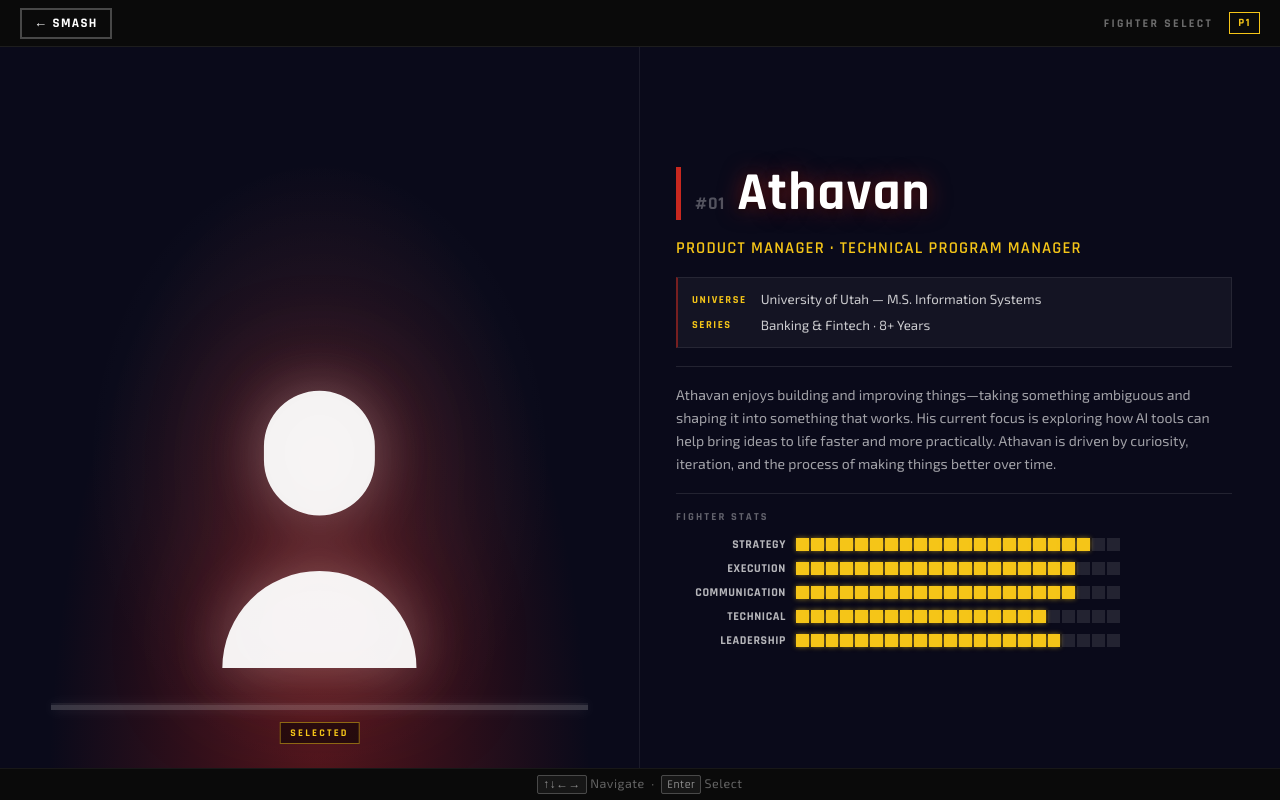
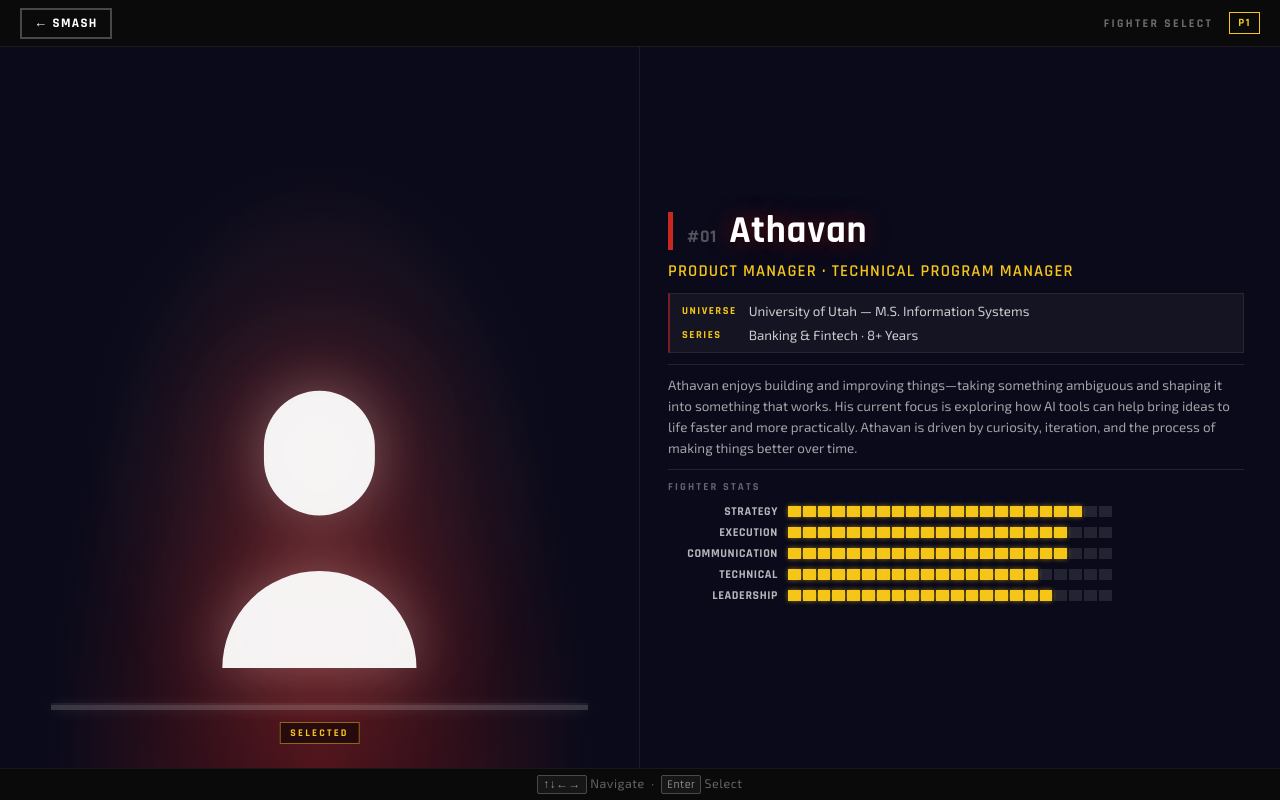
Before and after one commit to atgko/ssbu-portfolio, a React (Vite) app: page /about in a window 1280 px wide. Built offline with nearby package versions, Linux system fonts and the light colour scheme.

Commit message:
fix: compact About page to fit single viewport without scrolling
Reduce vertical footprint of info panel: gap 18px→11px, padding
36px→20px, name font 4rem→3rem, meta box padding/gap tightened,
bio line-height 1.65→1.55, stats gap 9px→6px, segment height 13px→11px

```diff
--- a/src/pages/About.module.css
+++ b/src/pages/About.module.css
@@ -141,8 +141,8 @@
   display: flex;
   flex-direction: column;
   justify-content: center;
-  gap: 18px;
-  padding: 36px 48px 36px 36px;
+  gap: 11px;
+  padding: 20px 36px 20px 28px;
   overflow-y: auto;
 }
 
@@ -164,7 +164,7 @@
 
 .fighterName {
   font-family: var(--ssbu-font-display);
-  font-size: clamp(2.2rem, 4.2vw, 4rem);
+  font-size: clamp(1.8rem, 3vw, 3rem);
   font-weight: 800;
   line-height: 1;
   letter-spacing: 0.02em;
@@ -189,8 +189,8 @@
 .metaBox {
   display: grid;
   grid-template-columns: auto 1fr;
-  gap: 7px 14px;
-  padding: 12px 14px;
+  gap: 5px 12px;
+  padding: 8px 12px;
   margin: 0;
   background: rgba(255, 255, 255, 0.04);
   border: 1px solid rgba(255, 255, 255, 0.08);
@@ -220,11 +220,11 @@
 
 .bio {
   font-family: var(--ssbu-font-body);
-  font-size: clamp(0.78rem, 1.1vw, 0.97rem);
-  line-height: 1.65;
+  font-size: clamp(0.76rem, 1.05vw, 0.92rem);
+  line-height: 1.55;
   color: rgba(255, 255, 255, 0.62);
   margin: 0;
-  padding-top: 16px;
+  padding-top: 10px;
   border-top: 1px solid rgba(255, 255, 255, 0.1);
 }
 
@@ -233,8 +233,8 @@
 .statsSection {
   display: flex;
   flex-direction: column;
-  gap: 9px;
-  padding-top: 16px;
+  gap: 6px;
+  padding-top: 10px;
   border-top: 1px solid rgba(255, 255, 255, 0.1);
 }
 
@@ -274,7 +274,7 @@
 .segment {
   display: block;
   width: clamp(7px, 1vw, 13px);
-  height: 13px;
+  height: 11px;
   flex-shrink: 0;
   transform-origin: bottom;
 }
```
